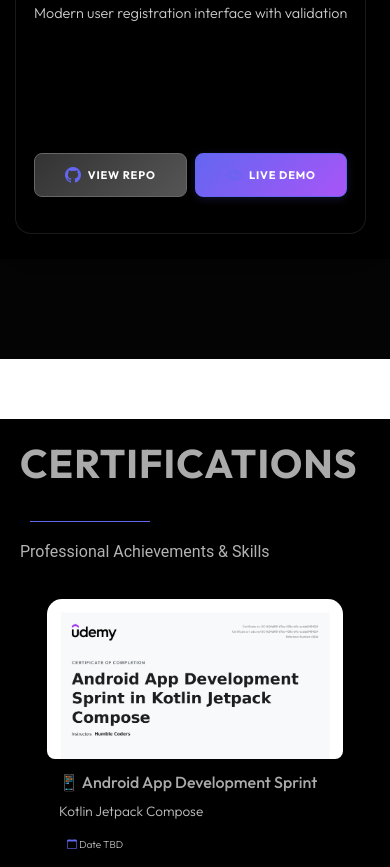
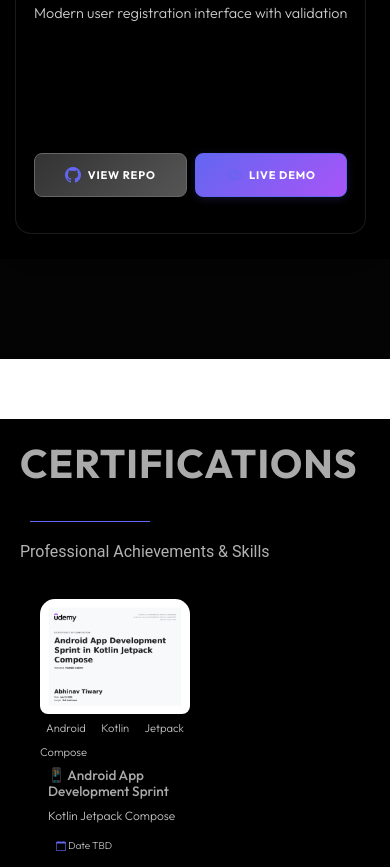
Before and after one commit to abhiii9vvv/Abhinav-Tiwary-Portfolio, a website: page index.html in a window 390 px wide. Shown: the part 11133-12000 px from the top of the page. Drawn offline with nearby package versions, Linux system fonts and the light colour scheme; files whose address does not match are found by name.

Commit message:
Implement 2-per-row layout for certifications on mobile devices

```diff
--- a/index.html
+++ b/index.html
@@ -806,7 +806,7 @@
       <div class="row portfolio-container">
 
         <!-- Certification 1 -->
-        <div class="col-lg-4 col-md-6 portfolio-item">
+        <div class="col-lg-4 col-md-6 col-6 portfolio-item">
           <div class="portfolio-wrap">
             <div class="project-image-container">
               <a href="src/assets/certificates/Android App Development Sprint in Kotlin Jetpack Compose.jpg" class="glightbox" data-gallery="certificates" data-glightbox="title: Android App Development Sprint - Kotlin Jetpack Compose">
@@ -832,7 +832,7 @@
         </div>
 
         <!-- Certification 2 -->
-        <div class="col-lg-4 col-md-6 portfolio-item">
+        <div class="col-lg-4 col-md-6 col-6 portfolio-item">
           <div class="portfolio-wrap">
             <div class="project-image-container">
               <a href="src/assets/certificates/Certificate_Excellence_DSA_AbhinavTiwary_May2025.jpg" class="glightbox" data-gallery="certificates" data-glightbox="title: Excellence in DSA Masterclass - AnalytixLabs">
@@ -857,7 +857,7 @@
         </div>
 
         <!-- Certification 3 -->
-        <div class="col-lg-4 col-md-6 portfolio-item">
+        <div class="col-lg-4 col-md-6 col-6 portfolio-item">
           <div class="portfolio-wrap">
             <div class="project-image-container">
               <a href="src/assets/certificates/Ethics in Engineering Practice.jpg" class="glightbox" data-gallery="certificates" data-glightbox="title: Ethics in Engineering Practice - Professional Ethics">
@@ -882,7 +882,7 @@
         </div>
 
         <!-- Certification 4 -->
-        <div class="col-lg-4 col-md-6 portfolio-item">
+        <div class="col-lg-4 col-md-6 col-6 portfolio-item">
           <div class="portfolio-wrap">
             <div class="project-image-container">
               <a href="src/assets/certificates/Introduction to AWS Solutions_page-0001.jpg" class="glightbox" data-gallery="certificates" data-glightbox="title: Introduction to AWS Solutions - Simplilearn SkillUp">
@@ -907,7 +907,7 @@
         </div>
 
         <!-- Certification 5 -->
-        <div class="col-lg-4 col-md-6 portfolio-item">
+        <div class="col-lg-4 col-md-6 col-6 portfolio-item">
           <div class="portfolio-wrap">
             <div class="project-image-container">
               <a href="src/assets/certificates/IntroductionToMSExcel_page-0001.jpg" class="glightbox" data-gallery="certificates" data-glightbox="title: Introduction to MS Excel - Microsoft">
@@ -932,7 +932,7 @@
         </div>
 
         <!-- Certification 6 -->
-        <div class="col-lg-4 col-md-6 portfolio-item">
+        <div class="col-lg-4 col-md-6 col-6 portfolio-item">
           <div class="portfolio-wrap">
             <div class="project-image-container">
               <a href="src/assets/certificates/The Complete Front End- UDEMY_page-0001.jpg" class="glightbox" data-gallery="certificates" data-glightbox="title: The Complete Front-End Development - Udemy">
--- a/src/styles/style.css
+++ b/src/styles/style.css
@@ -4325,26 +4325,65 @@
   flex-direction: column;
 }
 
-/* Mobile responsive styles for certificates */
+/* Mobile responsive styles for certificates - 2 per row on phones */
 @media (max-width: 768px) {
+  .certifications .col-6 {
+    padding: 0 8px; /* Reduced padding for better fit */
+    margin-bottom: 20px;
+  }
+
   .certifications .project-image-container {
-    height: 180px;
+    height: 160px; /* Reduced height for mobile 2-per-row */
   }
 
   .certifications .project-image-container img {
+    padding: 6px;
+  }
+
+  .certifications .portfolio-info {
+    padding: 10px;
+  }
+
+  .certifications .portfolio-info h4 {
+    font-size: 0.9rem; /* Smaller font for better fit */
+    line-height: 1.2;
+  }
+
+  .certifications .portfolio-info p {
+    font-size: 0.8rem;
+    line-height: 1.3;
+  }
+
+  .certifications .tech-stack {
+    gap: 4px; /* Reduced gap between tags */
+  }
+
+  .certifications .tech-tag {
+    font-size: 0.7rem; /* Smaller tech tags */
+    padding: 2px 6px;
+  }
+}
+
+/* Extra small screens - optimize 2-per-row even further */
+@media (max-width: 480px) {
+  .certifications .col-6 {
+    padding: 0 5px; /* Even tighter spacing */
+  }
+
+  .certifications .project-image-container {
+    height: 140px; /* Smaller height for very small screens */
+  }
+
+  .certifications .portfolio-info {
     padding: 8px;
   }
 
-  .certifications .portfolio-info {
-    padding: 12px;
-  }
-
   .certifications .portfolio-info h4 {
-    font-size: 1rem;
+    font-size: 0.85rem;
   }
 
   .certifications .portfolio-info p {
-    font-size: 0.85rem;
+    font-size: 0.75rem;
   }
 }
 
```
